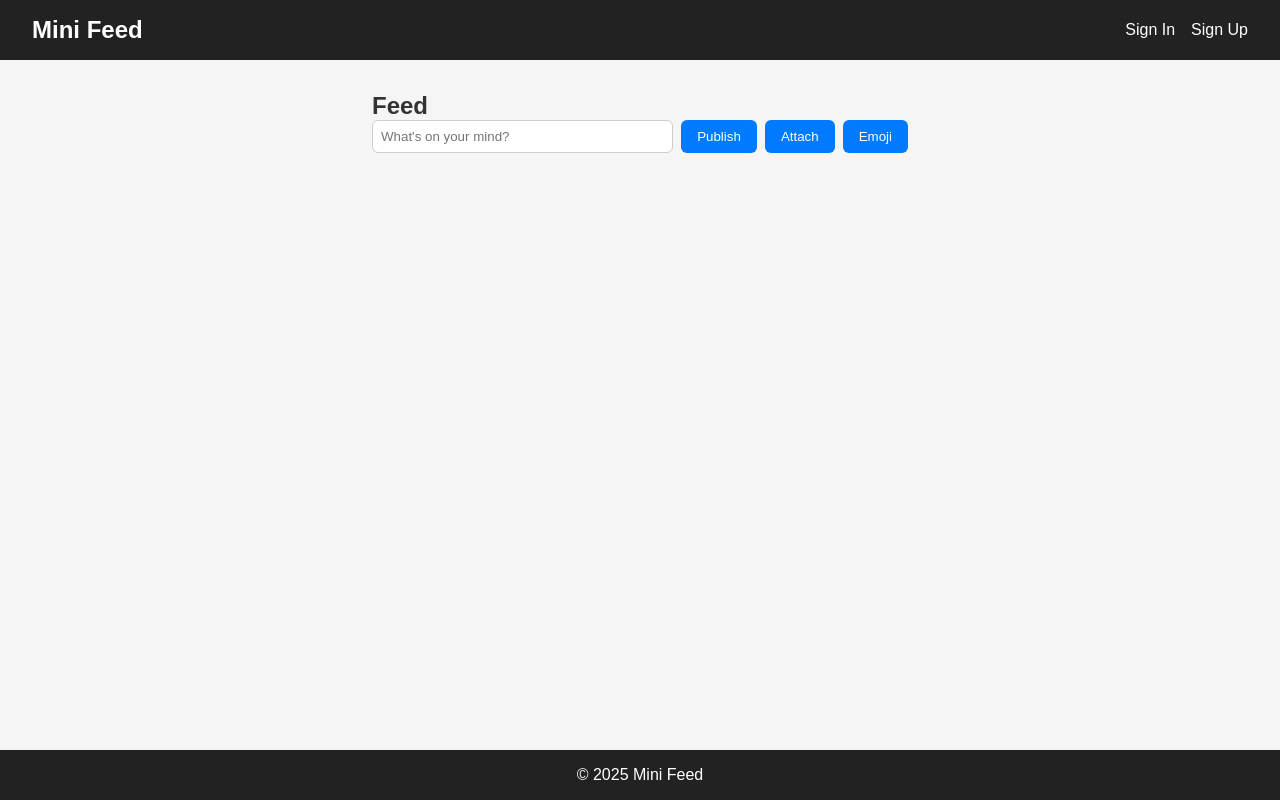
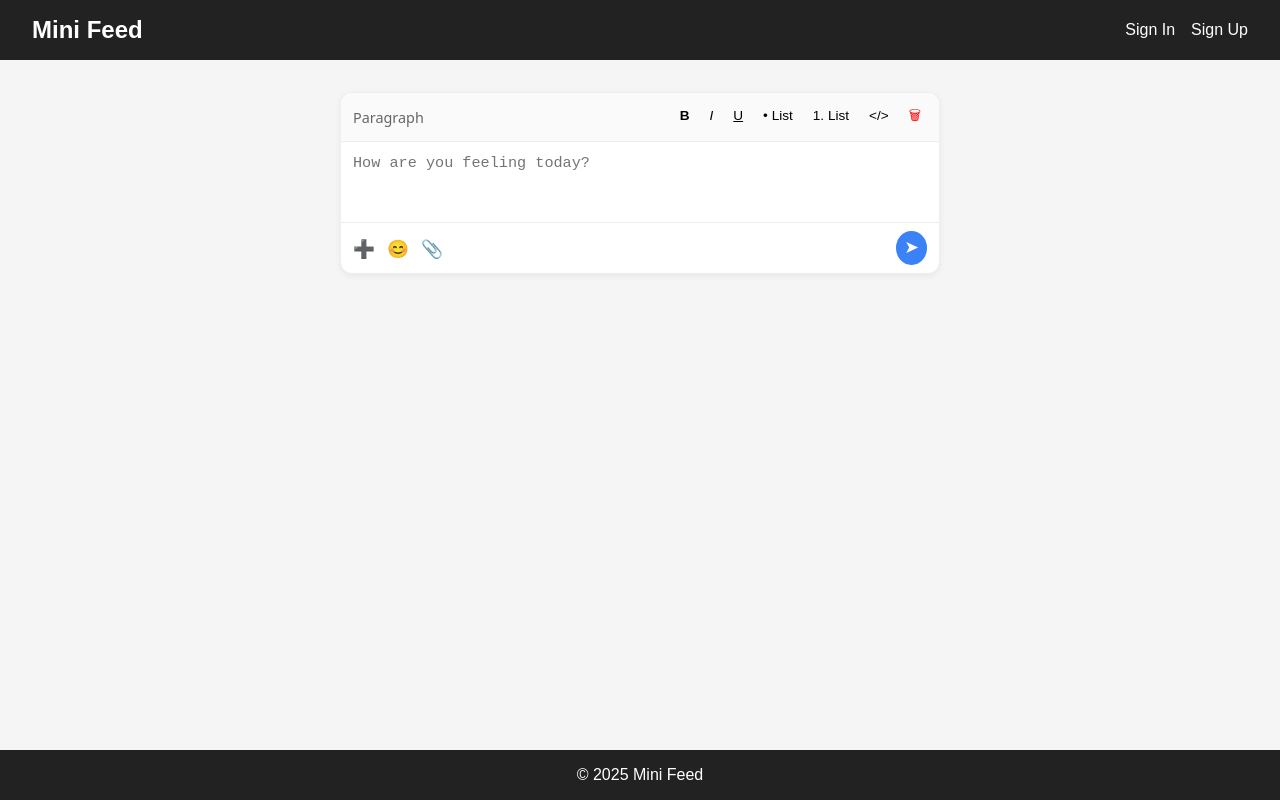
Before and after one commit to anshuljaiswal1993/Atlys-Project, a React (Vite) app: page / in a window 1280 px wide. Built offline with nearby package versions, Linux system fonts and the light colour scheme.

Commit message:
addition of snackbar

```diff
--- /dev/null
+++ b/src/components/Snackbar/Snackbar.module.css
@@ -0,0 +1,22 @@
+.snackbar {
+  position: fixed;
+  bottom: 20px;
+  left: 50%;
+  transform: translateX(-50%);
+  background: #333;
+  color: #fff;
+  padding: 12px 24px;
+  border-radius: 6px;
+  box-shadow: 0 2px 8px rgba(0,0,0,0.2);
+  font-size: 0.9rem;
+  opacity: 0.95;
+  z-index: 1000;
+  animation: fadeInOut 3s ease-in-out;
+}
+
+@keyframes fadeInOut {
+  0% { opacity: 0; transform: translate(-50%, 20px); }
+  10% { opacity: 1; transform: translate(-50%, 0); }
+  90% { opacity: 1; transform: translate(-50%, 0); }
+  100% { opacity: 0; transform: translate(-50%, 20px); }
+}
--- /dev/null
+++ b/src/components/Snackbar/Snackbar.tsx
@@ -0,0 +1,21 @@
+import { useEffect } from "react";
+import styles from "./Snackbar.module.css";
+
+interface SnackbarProps {
+  message: string;
+  onClose: () => void;
+  duration?: number;
+}
+
+export default function Snackbar({ message, onClose, duration = 3000 }: SnackbarProps) {
+  useEffect(() => {
+    const timer = setTimeout(onClose, duration);
+    return () => clearTimeout(timer);
+  }, [onClose, duration]);
+
+  return (
+    <div className={styles.snackbar}>
+      {message}
+    </div>
+  );
+}
--- a/src/pages/Feed/Feed.module.css
+++ b/src/pages/Feed/Feed.module.css
@@ -1,36 +1,92 @@
+/* Feed.module.css */
+
 .container {
-  padding: 2rem;
   max-width: 600px;
-  margin: auto;
+  margin: 2rem auto;
+  font-family: system-ui, sans-serif;
+  color: #222;
 }
 
+/* Editor */
 .editor {
+  background: #fff;
+  border: 1px solid #eee;
+  border-radius: 12px;
+  box-shadow: 0 2px 6px rgba(0, 0, 0, 0.06);
+  margin-bottom: 1.5rem;
+  overflow: hidden;
   display: flex;
-  gap: 0.5rem;
-  margin-bottom: 1.5rem;
+  flex-direction: column;
 }
 
-.editor input {
-  flex: 1;
-  padding: 0.5rem;
-  border: 1px solid #ccc;
-  border-radius: 6px;
+.editor-toolbar {
+  display: flex;
+  justify-content: space-between;
+  align-items: center;
+  padding: 0.5rem 0.75rem;
+  border-bottom: 1px solid #eee;
+  background: #fafafa;
 }
 
-.editor button {
-  background: #007bff;
-  color: white;
-  border: none;
-  padding: 0.5rem 1rem;
-  border-radius: 6px;
-  cursor: pointer;
-  transition: background 0.2s;
+.editor-toolbar span {
+  font-size: 0.9rem;
+  font-weight: 500;
+  color: #666;
 }
 
-.editor button:hover {
-  background: #0056b3;
+.editor-toolbar div button {
+  margin-left: 0.5rem;
+  background: none;
+  border: none;
+  cursor: pointer;
+  font-size: 0.85rem;
+  padding: 4px 6px;
+  border-radius: 4px;
 }
 
+.editor-toolbar div button:hover {
+  background: #f3f3f3;
+}
+
+.editor textarea {
+  border: none;
+  resize: none;
+  min-height: 80px;
+  padding: 0.75rem;
+  font-size: 0.95rem;
+  outline: none;
+}
+
+.editor-footer {
+  display: flex;
+  justify-content: space-between;
+  align-items: center;
+  border-top: 1px solid #eee;
+  padding: 0.5rem 0.75rem;
+}
+
+.editor-footer .icons span {
+  margin-right: 0.75rem;
+  font-size: 1.1rem;
+  cursor: pointer;
+}
+
+.editor-footer button {
+  background: #3b82f6;
+  border: none;
+  color: white;
+  border-radius: 50%;
+  padding: 0.5rem;
+  cursor: pointer;
+  font-size: 1.1rem;
+  line-height: 1;
+}
+
+.editor-footer button:hover {
+  background: #2563eb;
+}
+
+/* Posts */
 .posts {
   display: flex;
   flex-direction: column;
@@ -38,8 +94,61 @@
 }
 
 .post {
-  background: white;
+  background: #fff;
+  border: 1px solid #eee;
+  border-radius: 12px;
+  box-shadow: 0 2px 6px rgba(0, 0, 0, 0.06);
   padding: 1rem;
-  border-radius: 8px;
-  box-shadow: 0 2px 6px rgba(0,0,0,0.1);
 }
+
+.postHeader {
+  display: flex;
+  align-items: center;
+  gap: 0.75rem;
+  margin-bottom: 0.75rem;
+}
+
+.postHeader img {
+  width: 40px;
+  height: 40px;
+  border-radius: 50%;
+}
+
+.postHeader h4 {
+  margin: 0;
+  font-size: 0.95rem;
+  font-weight: 600;
+}
+
+.postHeader span {
+  font-size: 0.8rem;
+  color: #888;
+}
+
+.post p {
+  margin: 0.5rem 0 1rem 0;
+  font-size: 0.95rem;
+  line-height: 1.4;
+}
+
+.postActions {
+  display: flex;
+  gap: 1.25rem;
+  border-top: 1px solid #eee;
+  padding-top: 0.5rem;
+}
+
+.postActions button {
+  background: none;
+  border: none;
+  cursor: pointer;
+  font-size: 0.9rem;
+  color: #666;
+  display: flex;
+  align-items: center;
+  gap: 0.25rem;
+}
+
+.postActions button:hover {
+  color: #000;
+}
--- a/src/pages/Feed/Feed.tsx
+++ b/src/pages/Feed/Feed.tsx
@@ -1,21 +1,18 @@
 import { useState } from "react";
 import AuthModal from "../../components/AuthModal/AuthModal";
 import styles from "./Feed.module.css";
+import Snackbar from "../../components/Snackbar/Snackbar";
 
 type FeedProps = {
   isAuthenticated: boolean;
   setIsAuthenticated: (auth: boolean) => void;
 };
 
-
 export default function Feed({ isAuthenticated, setIsAuthenticated }: FeedProps) {
-  // const { isAuthenticated } = useAuth();
   const [posts, setPosts] = useState<string[]>([]);
   const [newPost, setNewPost] = useState("");
   const [showModal, setShowModal] = useState(false);
-
-  // Guard helper: if unauthenticated, open modal and abort action
-
+  const [snackbar, setSnackbar] = useState<string | null>(null);
 
   const requireAuth = (action: () => void) => {
     if (!isAuthenticated) {
@@ -30,44 +27,84 @@ export default function Feed({ isAuthenticated, setIsAuthenticated }: FeedProps)
       if (!newPost.trim()) return;
       setPosts((p) => [newPost.trim(), ...p]);
       setNewPost("");
+      setSnackbar("✅ Post added successfully!");
     });
 
-  // Example "other" buttons — alert only
-  const notImplemented = () =>
-    alert("Function not implemented");
+  const notImplemented = () => alert("Function not implemented");
 
   return (
     <div className={styles.container}>
-      <h2>Feed</h2>
+      {/* Post Composer */}
+      <div className={styles.editor}>
+        <div className={styles["editor-toolbar"]}>
+          <span>Paragraph</span>
+          <div>
+            <button onClick={notImplemented}><b>B</b></button>
+            <button onClick={notImplemented}><i>I</i></button>
+            <button onClick={notImplemented}><u>U</u></button>
+            <button onClick={notImplemented}>• List</button>
+            <button onClick={notImplemented}>1. List</button>
+            <button onClick={notImplemented}>{`</>`}</button>
+            <button onClick={notImplemented} style={{ color: "red" }}>🗑</button>
+          </div>
+        </div>
 
-      <div className={styles.editor}>
-        <input
-          type="text"
-          placeholder="What's on your mind?"
+        <textarea
+          placeholder="How are you feeling today?"
           value={newPost}
           onChange={(e) => setNewPost(e.target.value)}
-          onFocus={() => { if (!isAuthenticated) setShowModal(true); }} // ANY interaction -> modal
+          onFocus={() => {
+            if (!isAuthenticated) setShowModal(true);
+          }}
         />
-        <button onClick={publish}>Publish</button>
-        {/* Other editor actions (show alert) */}
-        <button onClick={notImplemented}>Attach</button>
-        <button onClick={notImplemented}>Emoji</button>
+
+        <div className={styles["editor-footer"]}>
+          <div className={styles.icons}>
+            <span onClick={notImplemented}>➕</span>
+            <span onClick={notImplemented}>😊</span>
+            <span onClick={notImplemented}>📎</span>
+          </div>
+          <button onClick={publish}>➤</button>
+        </div>
       </div>
 
+      {/* Posts */}
       <div className={styles.posts}>
         {posts.map((post, i) => (
           <article key={i} className={styles.post}>
+            <div className={styles.postHeader}>
+              <img
+                src={`https://i.pravatar.cc/150?img=${i + 1}`}
+                alt="avatar"
+              />
+              <div>
+                <h4>User {i + 1}</h4>
+                <span>Just now</span>
+              </div>
+            </div>
+
             <p>{post}</p>
+
             <div className={styles.postActions}>
-              <button onClick={notImplemented}>Like</button>
-              <button onClick={notImplemented}>Comment</button>
-              <button onClick={notImplemented}>Share</button>
+              <button onClick={notImplemented}>❤️ Like</button>
+              <button onClick={notImplemented}>💬 Comment</button>
+              <button onClick={notImplemented}>↗ Share</button>
             </div>
           </article>
         ))}
       </div>
 
-      {showModal && <AuthModal onClose={() => setShowModal(false)} setIsAuthenticated={setIsAuthenticated} />}
+      {/* Modal */}
+      {showModal && (
+        <AuthModal
+          onClose={() => setShowModal(false)}
+          setIsAuthenticated={setIsAuthenticated}
+        />
+      )}
+
+        {snackbar && (
+        <Snackbar message={snackbar} onClose={() => setSnackbar(null)} />
+      )}
     </div>
   );
 }
```
